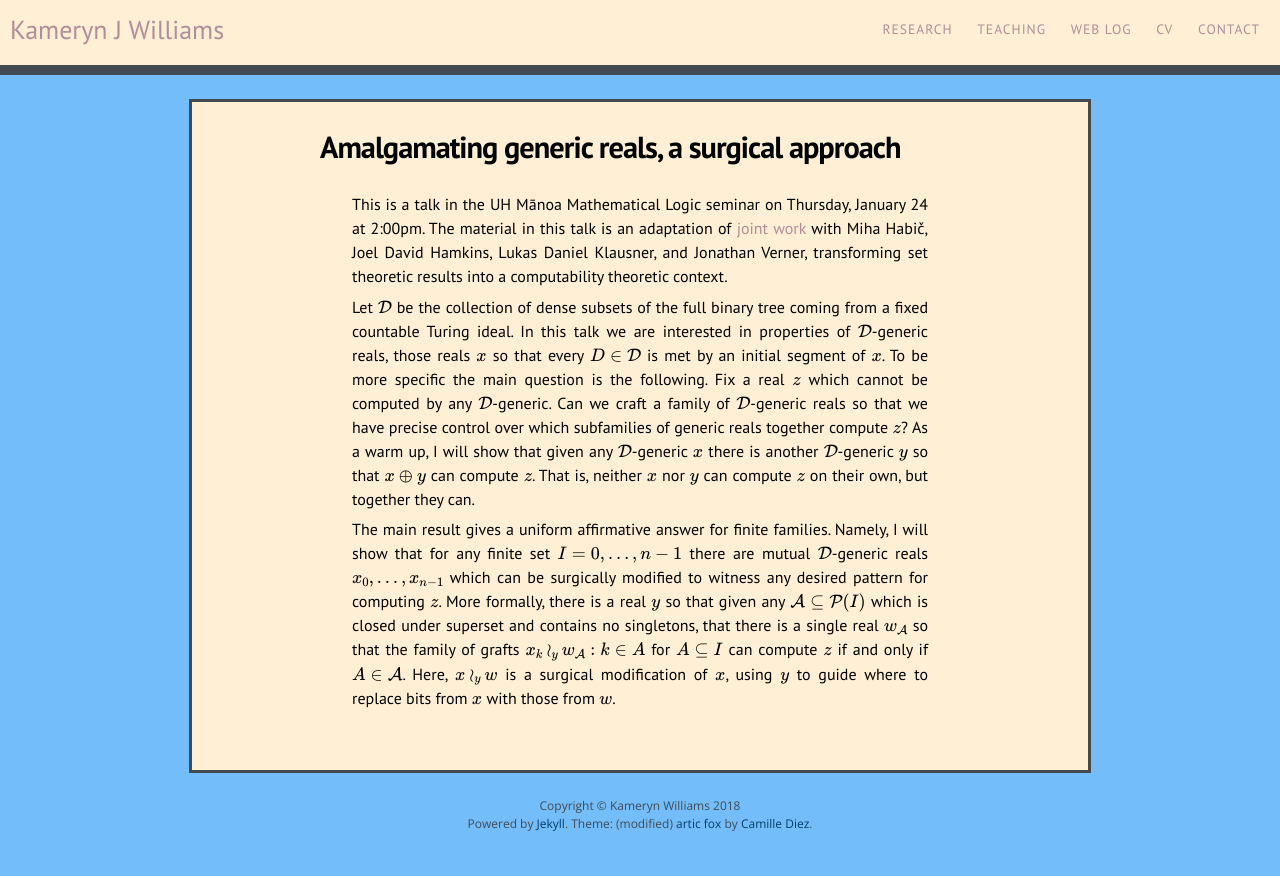
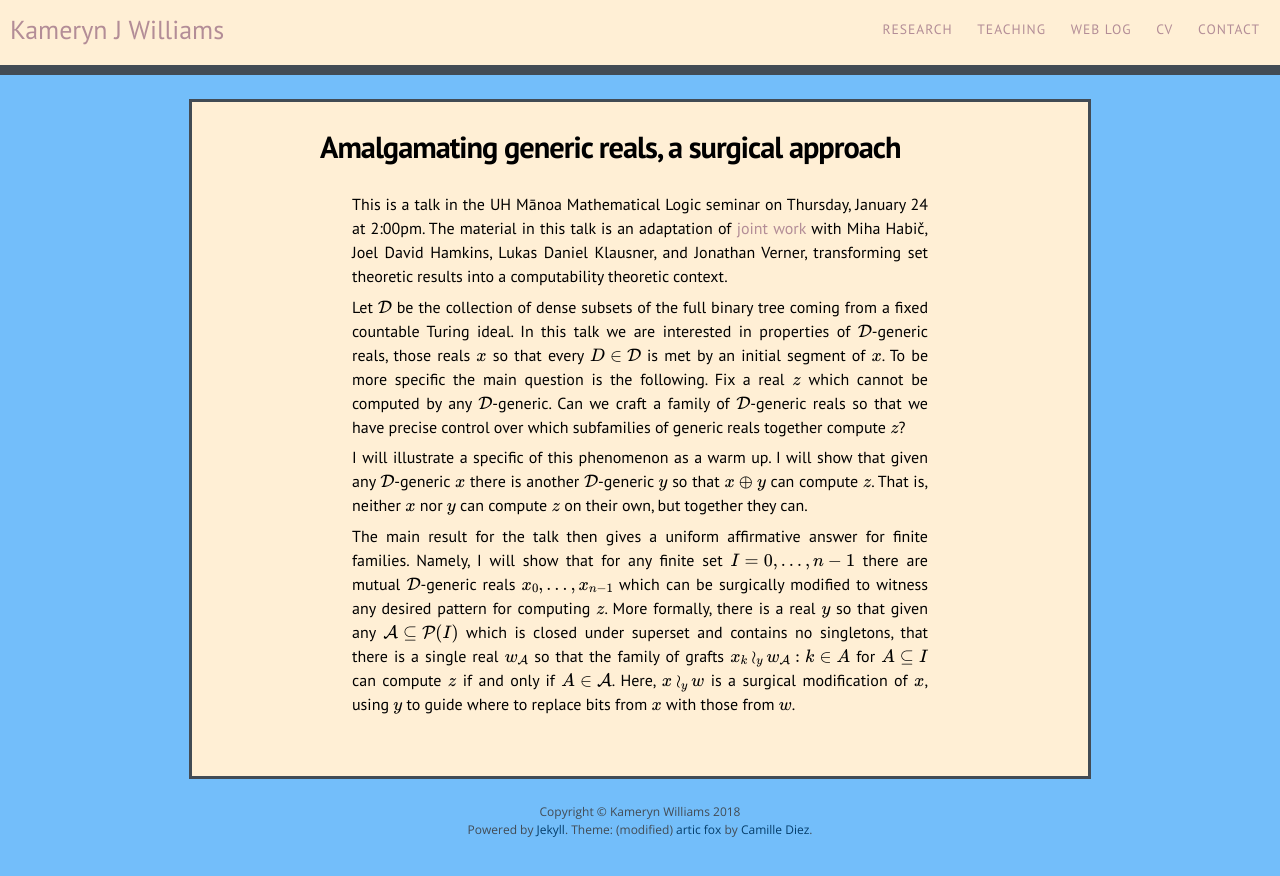
Before and after one commit to kamerynjw/kamerynjw.github.io, a Jekyll site: the page built from research/talks/2019-jan-surgery.md, in a window 1280 px wide. Shown: the top 876 px of the page. Built offline with Jekyll 4.4.1, drawn with Linux system fonts in a browser that asks for light colours; nearby versions of some CDN libraries; formulas are drawn with MathJax 3.

Commit message:
wording fix

```diff
--- a/research/talks/2019-jan-surgery.md
+++ b/research/talks/2019-jan-surgery.md
@@ -7,6 +7,8 @@
 
 This is a talk in the UH Mānoa Mathematical Logic seminar on Thursday, January 24 at 2:00pm. The material in this talk is an adaptation of [joint work]({{ site.baseurl }}/research/pubs/set-theoretic-blockchains/) with Miha Habič, Joel David Hamkins, Lukas Daniel Klausner, and Jonathan Verner, transforming set theoretic results into a computability theoretic context.
 
-Let $\mathcal D$ be the collection of dense subsets of the full binary tree coming from a fixed countable Turing ideal. In this talk we are interested in properties of $\mathcal D$-generic reals, those reals $x$ so that every $D \in \mathcal D$ is met by an initial segment of $x$. To be more specific the main question is the following. Fix a real $z$ which cannot be computed by any $\mathcal D$-generic. Can we craft a family of $\mathcal D$-generic reals so that we have precise control over which subfamilies of generic reals together compute $z$? As a warm up, I will show that given any $\mathcal D$-generic $x$ there is another $\mathcal D$-generic $y$ so that $x \oplus y$ can compute $z$. That is, neither $x$ nor $y$ can compute $z$ on their own, but together they can.
+Let $\mathcal D$ be the collection of dense subsets of the full binary tree coming from a fixed countable Turing ideal. In this talk we are interested in properties of $\mathcal D$-generic reals, those reals $x$ so that every $D \in \mathcal D$ is met by an initial segment of $x$. To be more specific the main question is the following. Fix a real $z$ which cannot be computed by any $\mathcal D$-generic. Can we craft a family of $\mathcal D$-generic reals so that we have precise control over which subfamilies of generic reals together compute $z$?
 
-The main result gives a uniform affirmative answer for finite families. Namely, I will show that for any finite set $I = \{0, \ldots, n-1\}$ there are mutual $\mathcal D$-generic reals $x_0, \ldots, x_{n-1}$ which can be surgically modified to witness any desired pattern for computing $z$. More formally, there is a real $y$ so that given any $\mathcal A \subseteq \mathcal P(I)$ which is closed under superset and contains no singletons, that there is a single real $w_\mathcal{A}$ so that the family of grafts $\{ x_k \wr_y w_\mathcal{A} : k \in A \}$ for $A \subseteq I$ can compute $z$ if and only if $A \in \mathcal A$. Here, $x \wr_y w$ is a surgical modification of $x$, using $y$ to guide where to replace bits from $x$ with those from $w$.
+I will illustrate a specific of this phenomenon as a warm up. I will show that given any $\mathcal D$-generic $x$ there is another $\mathcal D$-generic $y$ so that $x \oplus y$ can compute $z$. That is, neither $x$ nor $y$ can compute $z$ on their own, but together they can.
+
+The main result for the talk then gives a uniform affirmative answer for finite families. Namely, I will show that for any finite set $I = \{0, \ldots, n-1\}$ there are mutual $\mathcal D$-generic reals $x_0, \ldots, x_{n-1}$ which can be surgically modified to witness any desired pattern for computing $z$. More formally, there is a real $y$ so that given any $\mathcal A \subseteq \mathcal P(I)$ which is closed under superset and contains no singletons, that there is a single real $w_\mathcal{A}$ so that the family of grafts $\{ x_k \wr_y w_\mathcal{A} : k \in A \}$ for $A \subseteq I$ can compute $z$ if and only if $A \in \mathcal A$. Here, $x \wr_y w$ is a surgical modification of $x$, using $y$ to guide where to replace bits from $x$ with those from $w$.
```
